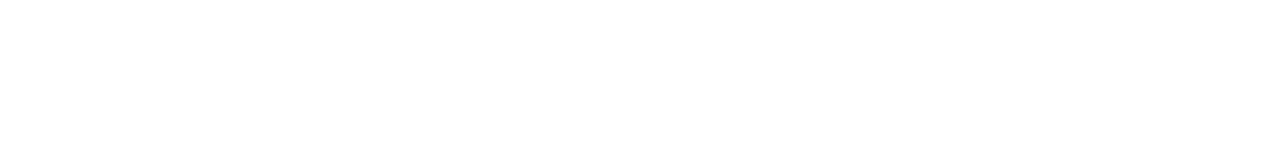
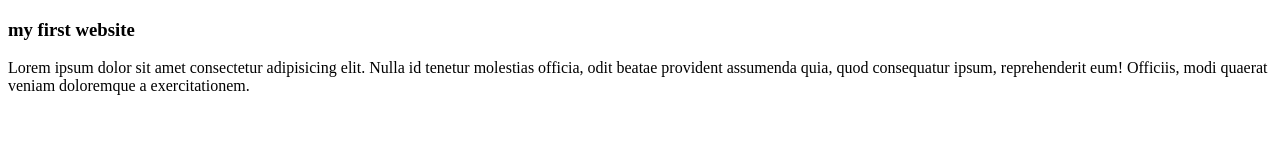
Before and after one commit to hasansweb/my-first-github-report, a plain HTML site: page index.html in a window 1280 px wide. Drawn offline with Linux system fonts and the light colour scheme.

Commit message:
added the first commit

```diff
--- a/index.html
+++ b/index.html
@@ -6,6 +6,9 @@
     <title>My First Ever Github Report</title>
 </head>
 <body>
-
+  <div>
+    <h3>my first website</h3>
+    <P>Lorem ipsum dolor sit amet consectetur adipisicing elit. Nulla id tenetur molestias officia, odit beatae provident assumenda quia, quod consequatur ipsum, reprehenderit eum! Officiis, modi quaerat veniam doloremque a exercitationem.</P>
+  </div>
 </body>
 </html>
```
